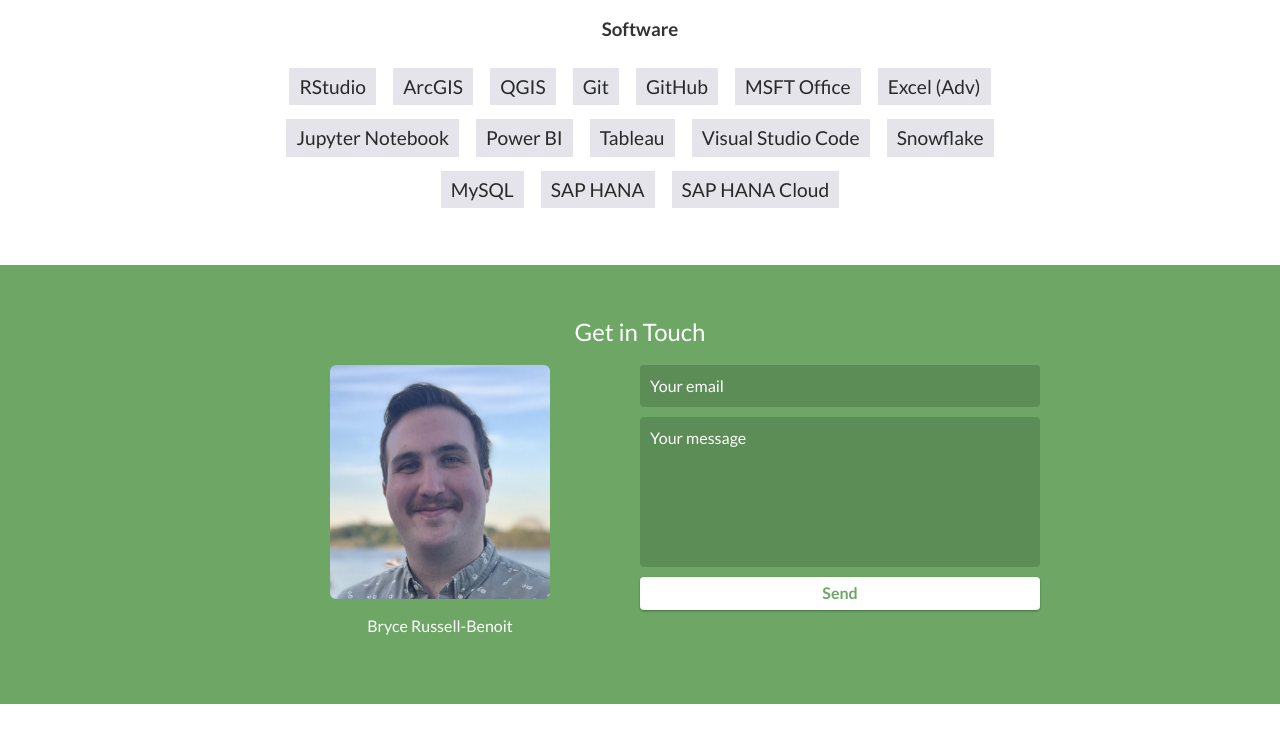
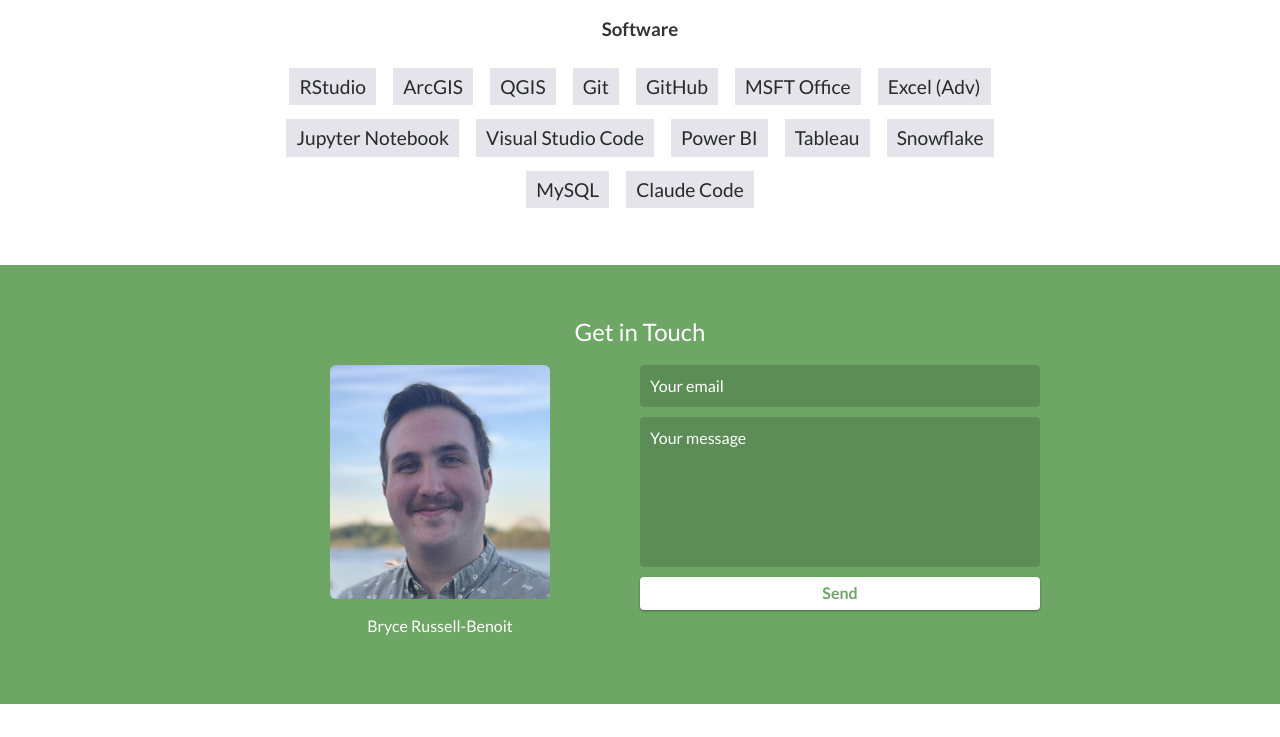
Before and after one commit to BryceCubes/BrycePortfolio, a website: page index.html in a window 1280 px wide. Shown: the part 4871-5608 px from the top of the page. Drawn offline with nearby package versions, Linux system fonts and the light colour scheme.

Commit message:
Add Claude Code
- Added Claude Code to skills section
- Added Claude Code to resume document as well

```diff
--- a/index.html
+++ b/index.html
@@ -561,13 +561,12 @@
       <li>MSFT Office</li>
       <li>Excel (Adv)</li>
       <li>Jupyter Notebook</li>
+      <li>Visual Studio Code</li>
       <li>Power BI</li>
       <li>Tableau</li>
-      <li>Visual Studio Code</li>
       <li>Snowflake</li>
       <li>MySQL</li>
-      <li>SAP HANA</li>
-      <li>SAP HANA Cloud</li>
+      <li>Claude Code</li>
     </ul>
   </div>
   <!-- End #skills -->
```
Also changed, not shown: 1 other file.
